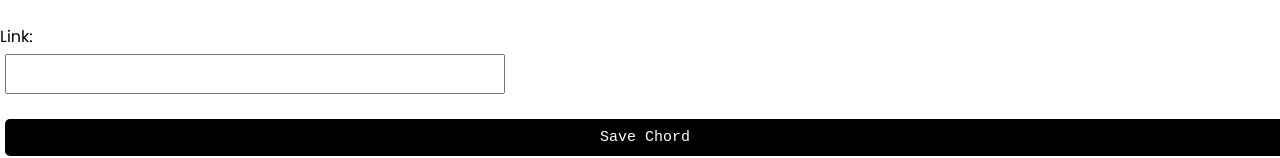
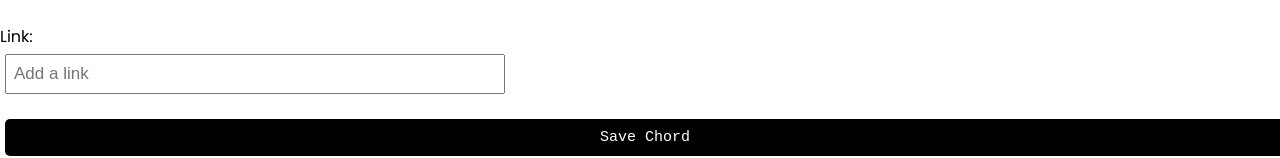
Before and after one commit to Lukas-L-Hu/ChordStore, a React (Create React App) app: page / in a window 1280 px wide. Both pictures are taken after a click on the button "Add". Shown: the part 139-297 px from the top of the page. Built offline with nearby package versions, Linux system fonts and the light colour scheme.

Commit message:
Added a placeholder for Link input

```diff
--- a/src/components/add_task.js
+++ b/src/components/add_task.js
@@ -25,7 +25,7 @@ const AddTask = ({ onAdd }) => {
         </div>
         <div className='form-control'>
             <label>Link: </label>
-            <input type='text' value={link} onChange={(e) => setLink(e.target.value)}></input>
+            <input type='text' placeholder="Add a link" value={link} onChange={(e) => setLink(e.target.value)}></input>
         </div>
         <input type='submit' value='Save Chord' className="btn btn-block"/>
     </form>
```
